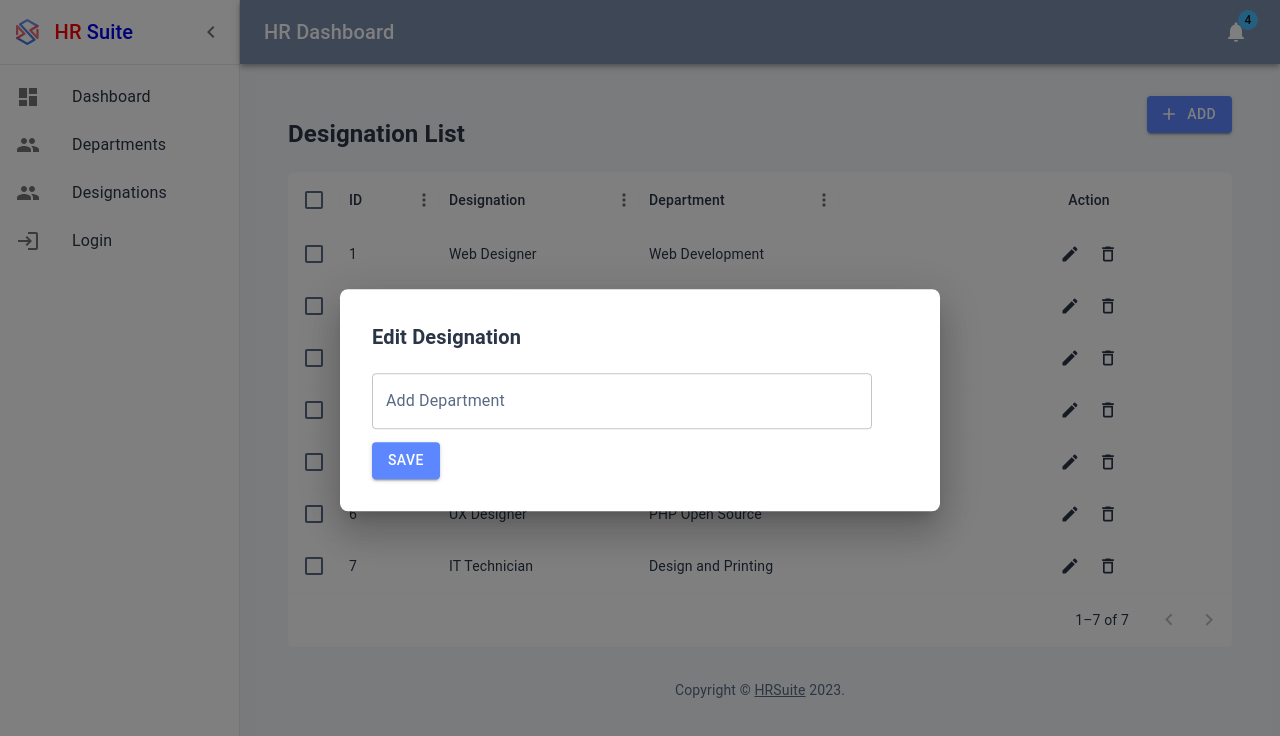
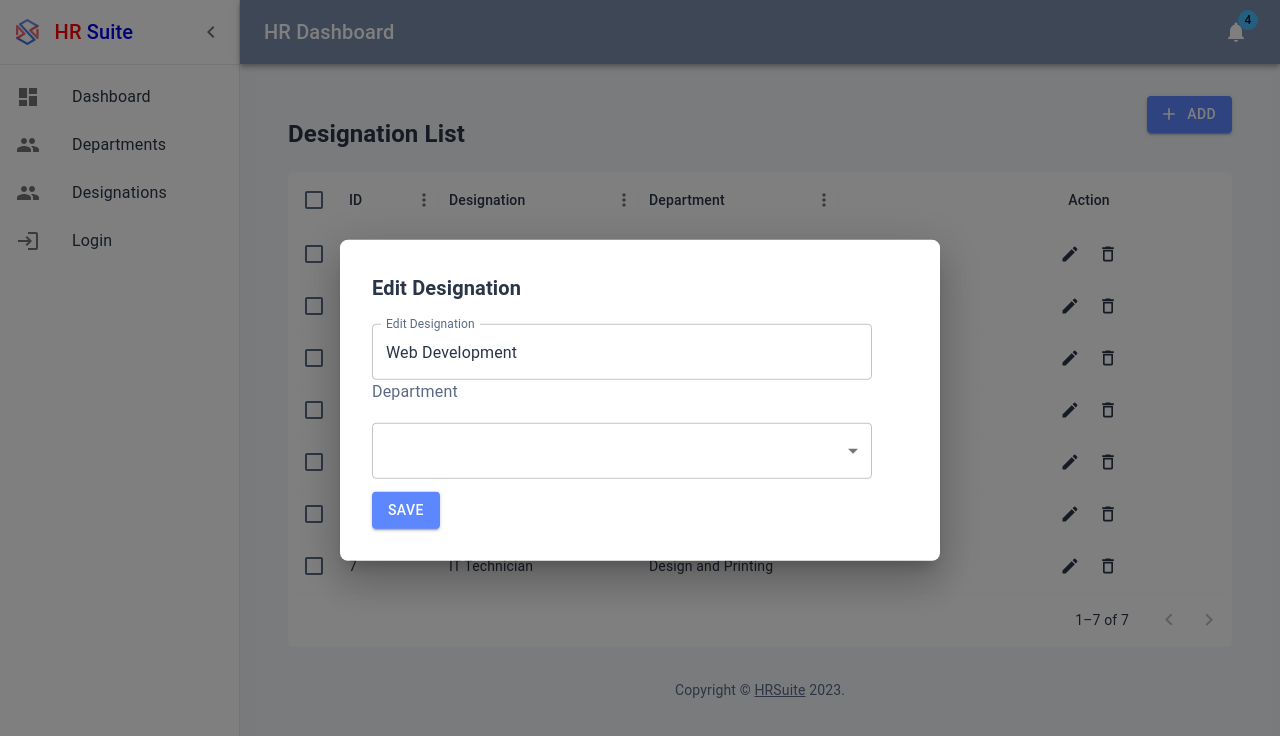
Before and after one commit to webdevgenius2014/hrFusionFrontend, a React (Create React App) app: page /designations in a window 1280 px wide. Both pictures are taken after a click on the button 1070 px from the left and 254 px from the top of the page. Shown: the top 736 px of the page. Built offline with nearby package versions, Linux system fonts and the light colour scheme.

Commit message:
new work

```diff
--- a/src/views/departments/Deartments.js
+++ b/src/views/departments/Deartments.js
@@ -22,14 +22,17 @@ const Deartments = () => {
     { id: 4, department: 'Support' },
     { id: 5, department: 'Accounts' },
     { id: 6, department: 'PHP Open Source' },
-    { id: 7, department: 'Design and Printing' }
+    { id: 7, department: 'Design and Printing'}
   ]
   const Item = styled(Paper)(({ theme }) => ({
     backgroundColor: 'transparent',
     boxShadow: 'none'
   }));
-  const handleEditClick = (id) => () => {
+  const [dep, setDep] = useState('')
+  const handleEditClick = (id, department,e) => () => {
+    //console.log("department = "+department)
     //ID - current Row ID
+    setDep(department)
     handleEditOpen()
   };
   const handleDeleteClick = (id) => () => {
@@ -61,19 +64,20 @@ const Deartments = () => {
       field: 'action',
       headerName: 'Action',
       type: 'actions',
-      getActions: ({ id }) => {
+      getActions: (params) => {
+        //console.log(params)
         return [
           <GridActionsCellItem
-            icon={<EditIcon/>}
+            icon={<EditIcon />}
             label="Edit"
             className="textPrimary"
-            onClick={handleEditClick(id)}
+            onClick={handleEditClick(params?.id, params?.row?.department)}
             color="inherit"
           />,
           <GridActionsCellItem
-            icon={<DeleteIcon/>}
+            icon={<DeleteIcon />}
             label="Delete"
-            onClick={handleDeleteClick(id)}
+            onClick={handleDeleteClick(params?.id)}
             color="inherit"
           />,
         ];
@@ -136,7 +140,7 @@ const Deartments = () => {
           maxWidth: '100%',
         }}>
           <form onSubmit={handleSubmit}>
-                <TextField fullWidth label="Add Department" id="fullWidth" />
+            <TextField fullWidth label="Add Department" id="fullWidth" value={dep} onChange={(e)=>setDep(e.target.value)} />
             <Button type='submit' variant="contained" sx={{ marginTop: '13px' }}>Save</Button>
           </form>
         </Box>
--- a/src/views/designations/Designations.js
+++ b/src/views/designations/Designations.js
@@ -14,6 +14,10 @@ import { DataGrid } from '@mui/x-data-grid';
 import EditIcon from '@mui/icons-material/Edit';
 import DeleteIcon from '@mui/icons-material/DeleteOutlined';
 import { GridActionsCellItem } from '@mui/x-data-grid';
+import Select from '@mui/material/Select';
+import MenuItem from '@mui/material/MenuItem';
+import InputLabel from '@mui/material/InputLabel';
+
 const Designations = () => {
     const sampleData = [
         { id: 1, designation: 'Web Designer', department: 'Web Development' },
@@ -28,8 +32,12 @@ const Designations = () => {
         backgroundColor: 'transparent',
         boxShadow: 'none'
     }));
-      const handleEditClick = (id) => () => {
+
+    const [des, setDes] = useState("");
+
+    const handleEditClick = (id, designation) => () => {
         //ID - current Row ID
+        setDes(designation);
         handleEditOpen()
     };
     const handleDeleteClick = (id) => () => {
@@ -51,7 +59,7 @@ const Designations = () => {
     const [depval, setDepVal] = useState("")
     const handleSubmit = (e) => {
         e.preventDefault();
-        console.log(depval);
+        //console.log(depval);
     }
 
     const columns = [
@@ -62,17 +70,18 @@ const Designations = () => {
             field: 'action',
             headerName: 'Action',
             type: 'actions',
-          getActions: ({ id }) => {
+            getActions: (params, id) => {
+                console.log(params)
                 return [
                     <GridActionsCellItem
-                icon={<EditIcon/>}
+                        icon={<EditIcon />}
                         label="Edit"
                         className="textPrimary"
-                onClick={handleEditClick(id)}
+                        onClick={handleEditClick(params?.id, params?.row?.department)}
                         color="inherit"
                     />,
                     <GridActionsCellItem
-                icon={<DeleteIcon/>}
+                        icon={<DeleteIcon />}
                         label="Delete"
                         onClick={handleDeleteClick(id)}
                         color="inherit"
@@ -85,6 +94,12 @@ const Designations = () => {
 
     const styles = {
         backgroundColor: 'white'
+    }
+
+    const[depart, setDepart]=useState("")
+
+    const handleChangeDep=(e)=>{
+        setDepart(e.target.value)
     }
     return (
         <>
@@ -137,7 +152,24 @@ const Designations = () => {
                     maxWidth: '100%',
                 }}>
                     <form onSubmit={handleSubmit}>
-                        <TextField fullWidth label="Add Department" id="fullWidth" />
+                        <TextField fullWidth label="Edit Designation" id="fullWidth" value={des} onChange={(e) => setDes(e.target.value)} />
+                        <InputLabel id="demo-simple-select-label">Department</InputLabel>
+                        <Select
+                            fullWidth
+                            labelId="demo-simple-select-label"
+                            sx={{marginTop: '20px'}}
+                            id="demo-simple-select"
+                            value={depart}
+                            label="Department"
+                            onChange={handleChangeDep}
+                        >
+                            {
+                                sampleData && sampleData.map((item, index)=>(
+                                    <MenuItem key={index} value={item.department}>{item.department}</MenuItem>
+                                ))
+                            }
+
+                        </Select>
                         <Button type='submit' variant="contained" sx={{ marginTop: '13px' }}>Save</Button>
                     </form>
                 </Box>
```
Lines whose indentation alone changed are shown as unchanged.
